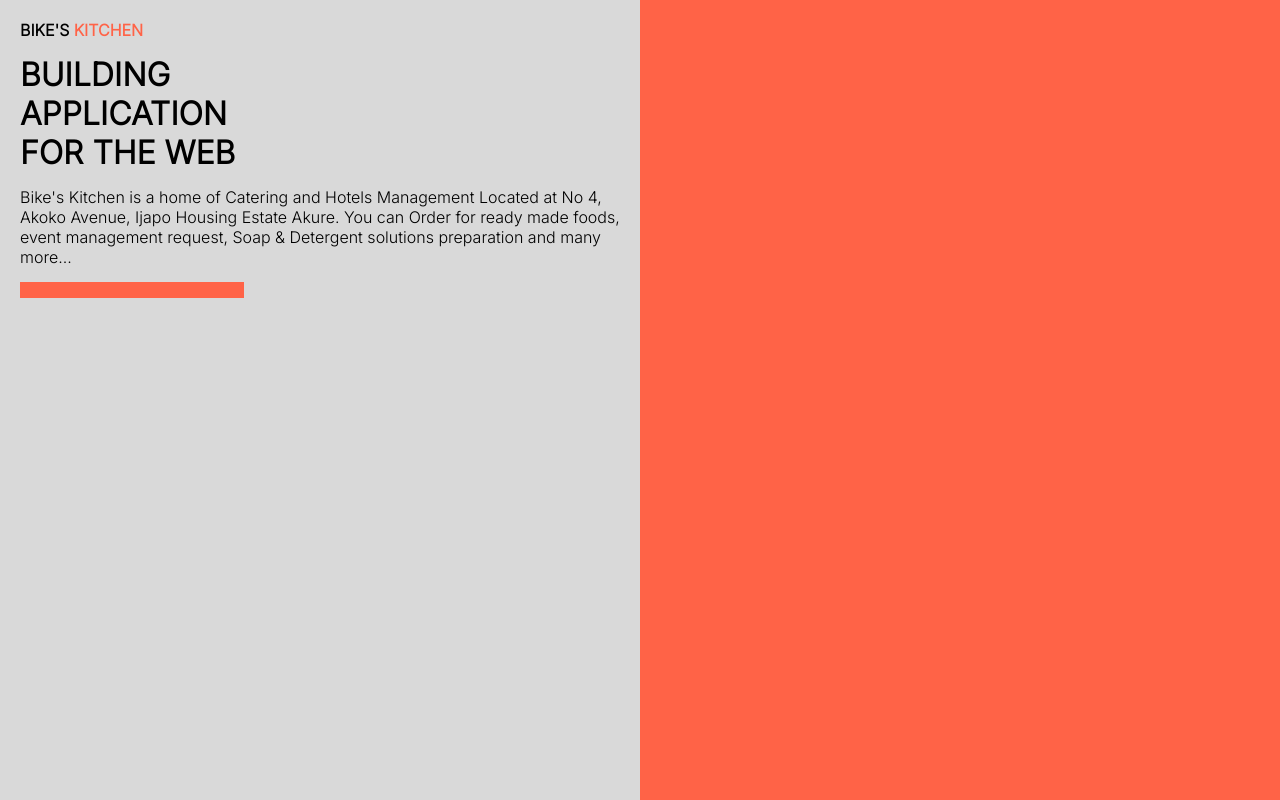
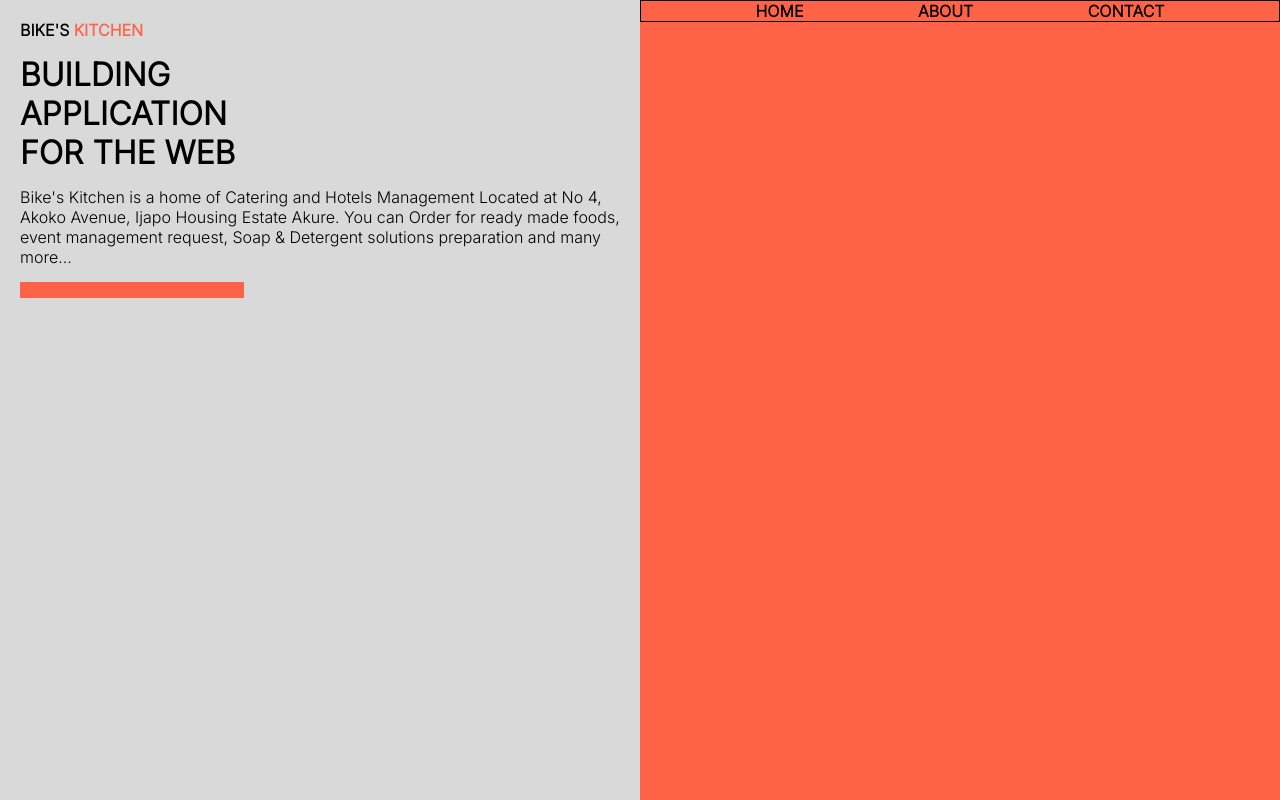
Before and after one commit to badeyemo/ajibike, a plain HTML site: page bike.html in a window 1280 px wide. Shown: the top 800 px of the page. Drawn offline with Linux system fonts and the light colour scheme.

Commit message:
additinal files commit

```diff
--- a/bike.css
+++ b/bike.css
@@ -25,15 +25,7 @@ body {
     width: 50%;
 }
 
-.header-logo_1 {
-    margin-bottom: 15px;
-}
-
-.header-logo_2{
-    margin-bottom: 15px;
-}
-
-.paragraph {
+.header-logo_1, .header-logo_2, .paragraph {
     margin-bottom: 15px;
 }
 
@@ -48,3 +40,9 @@ span{
     top: 889px;
     left: 84px;
 }
+
+.link-holder {
+    border: 1px solid black;
+    display: flex;
+    justify-content: space-evenly;
+}
--- a/bike.html
+++ b/bike.html
@@ -21,7 +21,13 @@
             <div class="line"></div>
         </div>
 
-        <div class="right_div"></div>
+        <div class="right_div">
+            <div class="link-holder">
+                <H4>HOME</H4>
+                <H4>ABOUT</H4>
+                <H4>CONTACT</H4>
+            </div>
+        </div>
     </div>
 
 </body>
```
